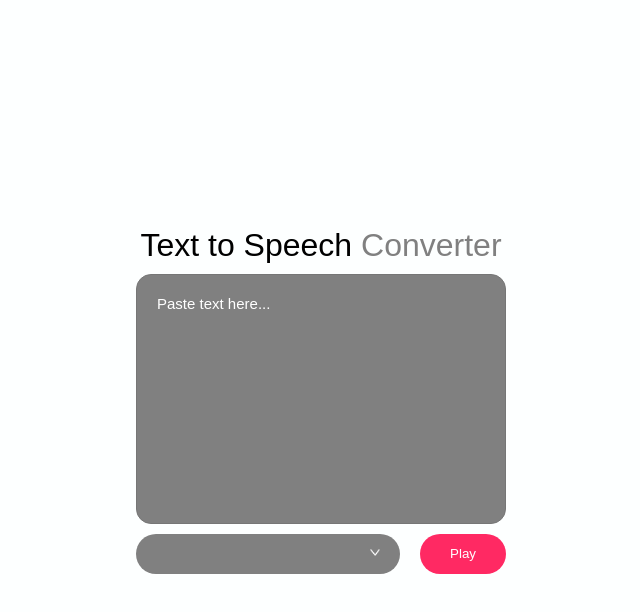
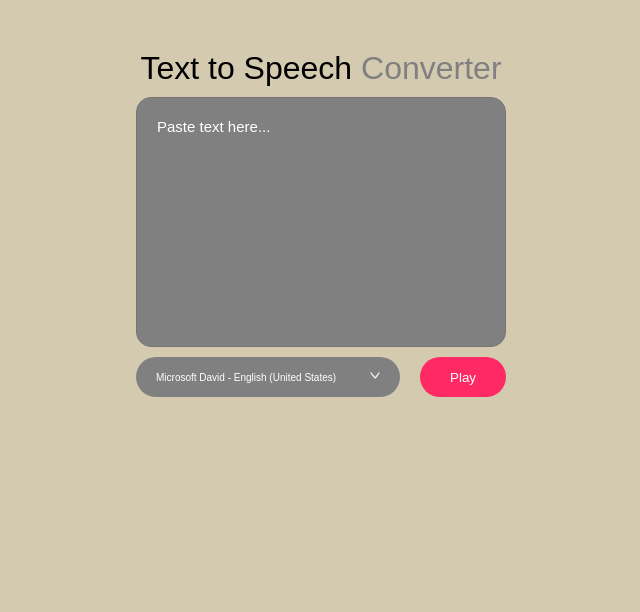
Before and after one commit to chriscalver/Text-to-Speech, a plain HTML site: page index.html in a window 1280 px wide. Shown: the whole page, without its empty margins (319-959 px from the left). Drawn offline with Linux system fonts and the light colour scheme.

Commit message:
color adj

```diff
--- a/index.html
+++ b/index.html
@@ -17,25 +17,11 @@
       <div class="row">
         <select>
 
-            <!-- <option value="0">Microsoft David - English (United States)</option>
-            <option value="1">Microsoft Richard - English (Canada)</option>
+            <option value="0">Microsoft David - English (United States)</option>
+
             <option value="2">Microsoft Linda - English (Canada)</option>
-            <option value="3">Microsoft Mark - English (United States)</option>
-            <option value="4">Microsoft Zira - English (United States)</option>
-            <option value="5">Google Deutsch</option>
-            <option value="6">Google US English</option>
-            <option value="7">Google UK English Female</option>
-            <option value="8">Google UK English Male</option>
-            <option value="9">Google español</option>
-            <option value="10">Google español de Estados Unidos</option>
-            <option value="11">Google français</option>
-            <option value="12">Google हिन्दी</option>
-            <option value="13">Google Bahasa Indonesia</option>
-            <option value="14">Google italiano</option>
-            <option value="15">Google 日本語</option>
-            <option value="16">Google 한국의</option>
-            <option value="17">Google Nederlands</option>
-           -->
+
+
         </select>
         <button>Play</button>
       </div>
--- a/style.css
+++ b/style.css
@@ -5,21 +5,23 @@
   box-sizing: border-box;
   align-items: center;
 
+
 }
 .hero {
   width: 100%;
   min-height: 100vh;
   display: flex;
   align-items: center;
-  justify-content: center;
+  /* justify-content: center; */
   flex-direction: column;
-  background: #fdffff;
+  background: #d3cab0;
 
 }
 .hero h1 {
   font-size: 32px;
   font-weight: 500;
-  margin-top: -50;
+  /* margin-top: -50; */
+  margin-top: 50px;
   margin-bottom: 10px;
 }
 
```
